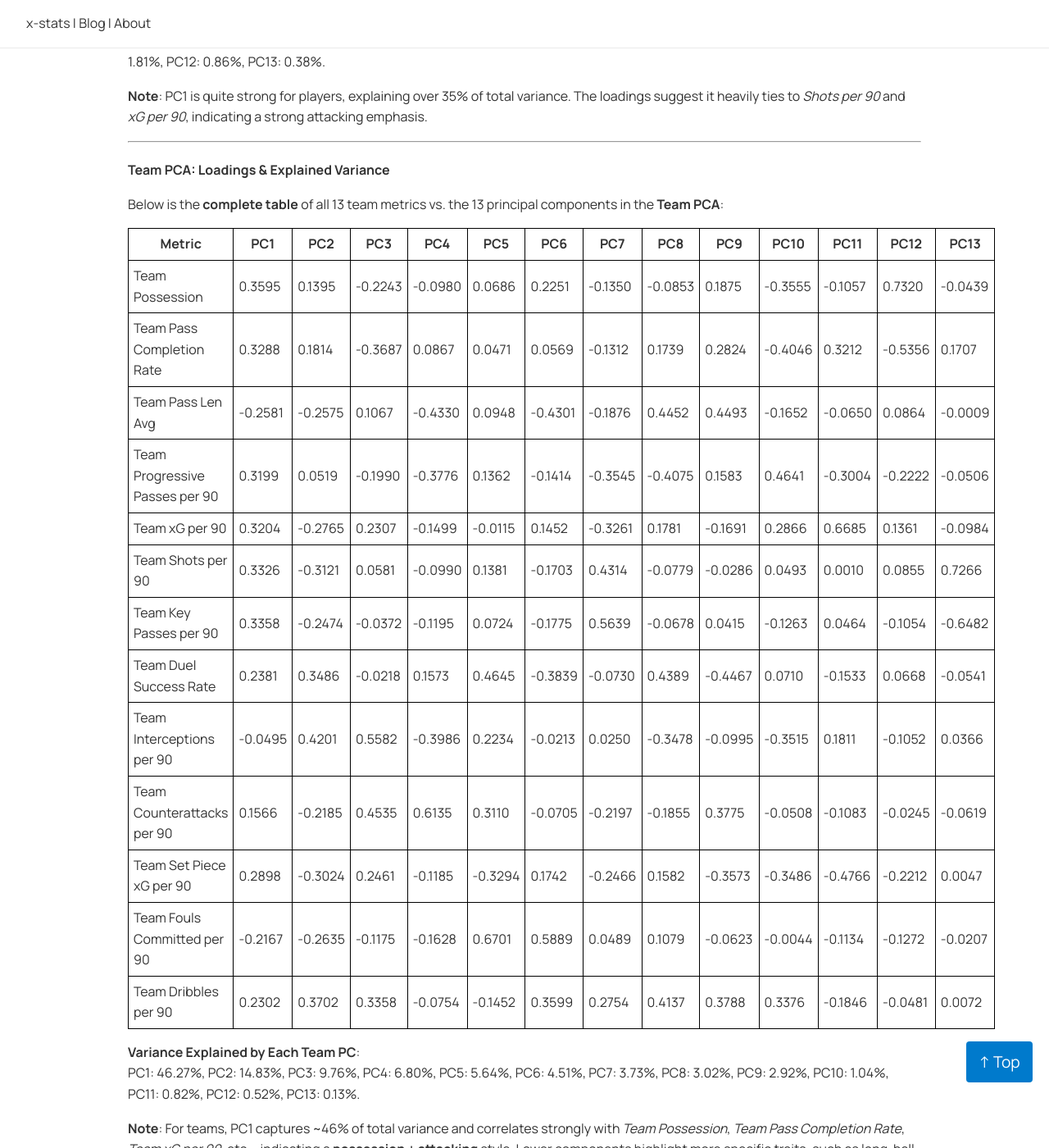
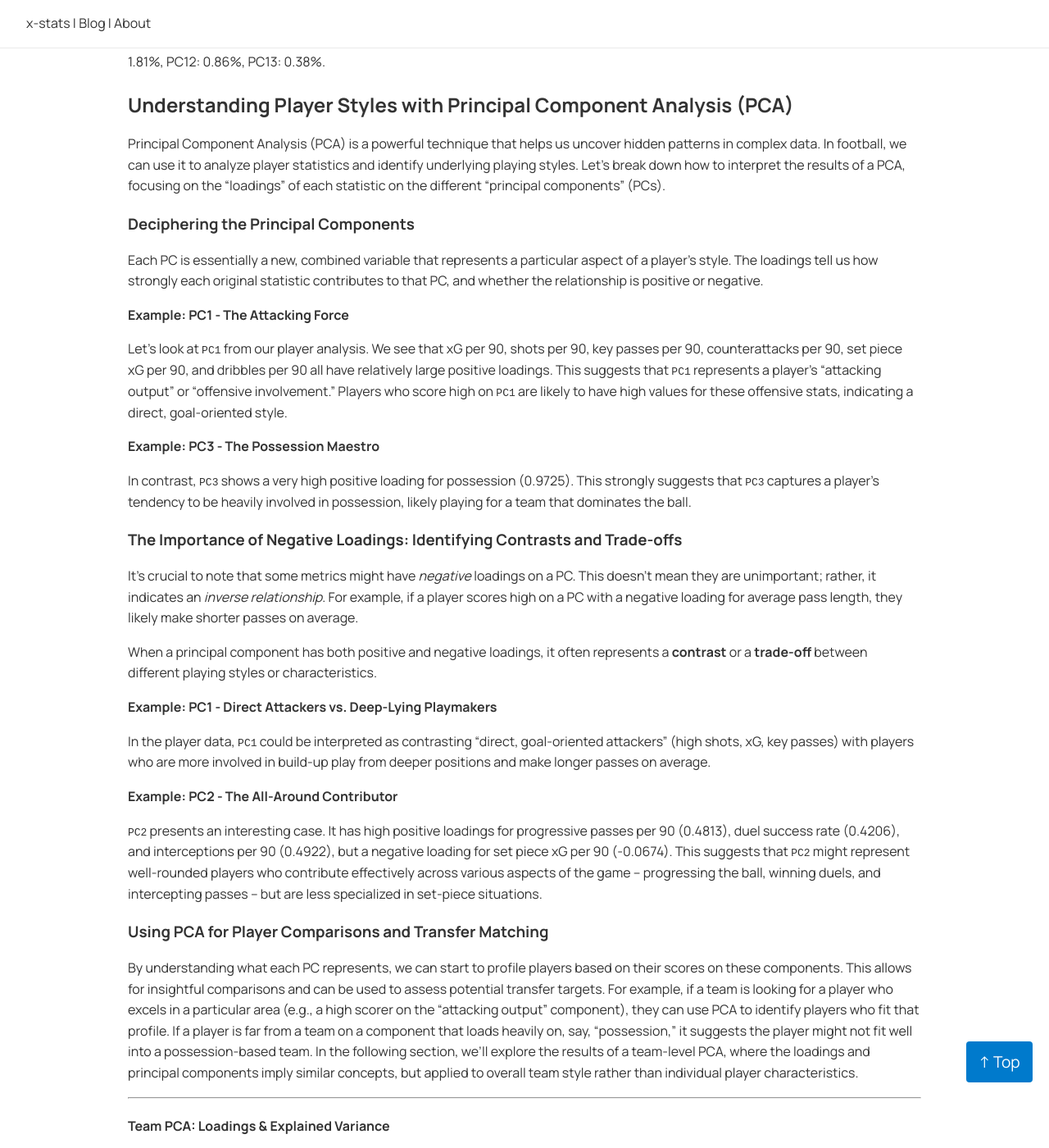
Before and after one commit to u3mukher/x-stats, a Jekyll site: the page built from _posts/2025-01-14-PCA.md, in a window 1280 px wide and 1400 px high, scrolled down 4455 px. Shown: the whole window at 82% size. Built offline with Jekyll 4.4.1, drawn with Linux system fonts in a browser that asks for light colours; a style sheet for code colours, icons or effects is not loaded.

Commit message:
Update 2025-01-14-PCA.md

```diff
--- a/_posts/2025-01-14-PCA.md
+++ b/_posts/2025-01-14-PCA.md
@@ -321,7 +321,39 @@ Below is a **complete table** of all 13 metrics (rows) vs. all 13 principal comp
 **Variance Explained by Each Player PC**:
 PC1: 35.62%, PC2: 19.37%, PC3: 7.73%, PC4: 7.31%, PC5: 6.91%, PC6: 6.00%, PC7: 4.48%, PC8: 3.69%, PC9: 3.45%, PC10: 2.38%, PC11: 1.81%, PC12: 0.86%, PC13: 0.38%.
 
-**Note**: PC1 is quite strong for players, explaining over 35% of total variance. The loadings suggest it heavily ties to *Shots per 90* and *xG per 90*, indicating a strong attacking emphasis.
+## Understanding Player Styles with Principal Component Analysis (PCA)
+
+Principal Component Analysis (PCA) is a powerful technique that helps us uncover hidden patterns in complex data. In football, we can use it to analyze player statistics and identify underlying playing styles. Let's break down how to interpret the results of a PCA, focusing on the "loadings" of each statistic on the different "principal components" (PCs).
+
+### Deciphering the Principal Components
+
+Each PC is essentially a new, combined variable that represents a particular aspect of a player's style. The loadings tell us how strongly each original statistic contributes to that PC, and whether the relationship is positive or negative.
+
+**Example: PC1 - The Attacking Force**
+
+Let's look at `PC1` from our player analysis. We see that xG per 90, shots per 90, key passes per 90, counterattacks per 90, set piece xG per 90, and dribbles per 90 all have relatively large positive loadings. This suggests that `PC1` represents a player's "attacking output" or "offensive involvement." Players who score high on `PC1` are likely to have high values for these offensive stats, indicating a direct, goal-oriented style.
+
+**Example: PC3 - The Possession Maestro**
+
+In contrast, `PC3` shows a very high positive loading for possession (0.9725). This strongly suggests that `PC3` captures a player's tendency to be heavily involved in possession, likely playing for a team that dominates the ball.
+
+### The Importance of Negative Loadings: Identifying Contrasts and Trade-offs
+
+It's crucial to note that some metrics might have *negative* loadings on a PC. This doesn't mean they are unimportant; rather, it indicates an *inverse relationship*. For example, if a player scores high on a PC with a negative loading for average pass length, they likely make shorter passes on average.
+
+When a principal component has both positive and negative loadings, it often represents a **contrast** or a **trade-off** between different playing styles or characteristics.
+
+**Example: PC1 - Direct Attackers vs. Deep-Lying Playmakers**
+
+In the player data, `PC1` could be interpreted as contrasting "direct, goal-oriented attackers" (high shots, xG, key passes) with players who are more involved in build-up play from deeper positions and make longer passes on average.
+
+**Example: PC2 - The All-Around Contributor**
+
+`PC2` presents an interesting case. It has high positive loadings for progressive passes per 90 (0.4813), duel success rate (0.4206), and interceptions per 90 (0.4922), but a negative loading for set piece xG per 90 (-0.0674). This suggests that `PC2` might represent well-rounded players who contribute effectively across various aspects of the game – progressing the ball, winning duels, and intercepting passes – but are less specialized in set-piece situations.
+
+### Using PCA for Player Comparisons and Transfer Matching
+
+By understanding what each PC represents, we can start to profile players based on their scores on these components. This allows for insightful comparisons and can be used to assess potential transfer targets. For example, if a team is looking for a player who excels in a particular area (e.g., a high scorer on the "attacking output" component), they can use PCA to identify players who fit that profile. If a player is far from a team on a component that loads heavily on, say, "possession," it suggests the player might not fit well into a possession-based team. In the following section, we'll explore the results of a team-level PCA, where the loadings and principal components imply similar concepts, but applied to overall team style rather than individual player characteristics.
 
 ---
 
```
